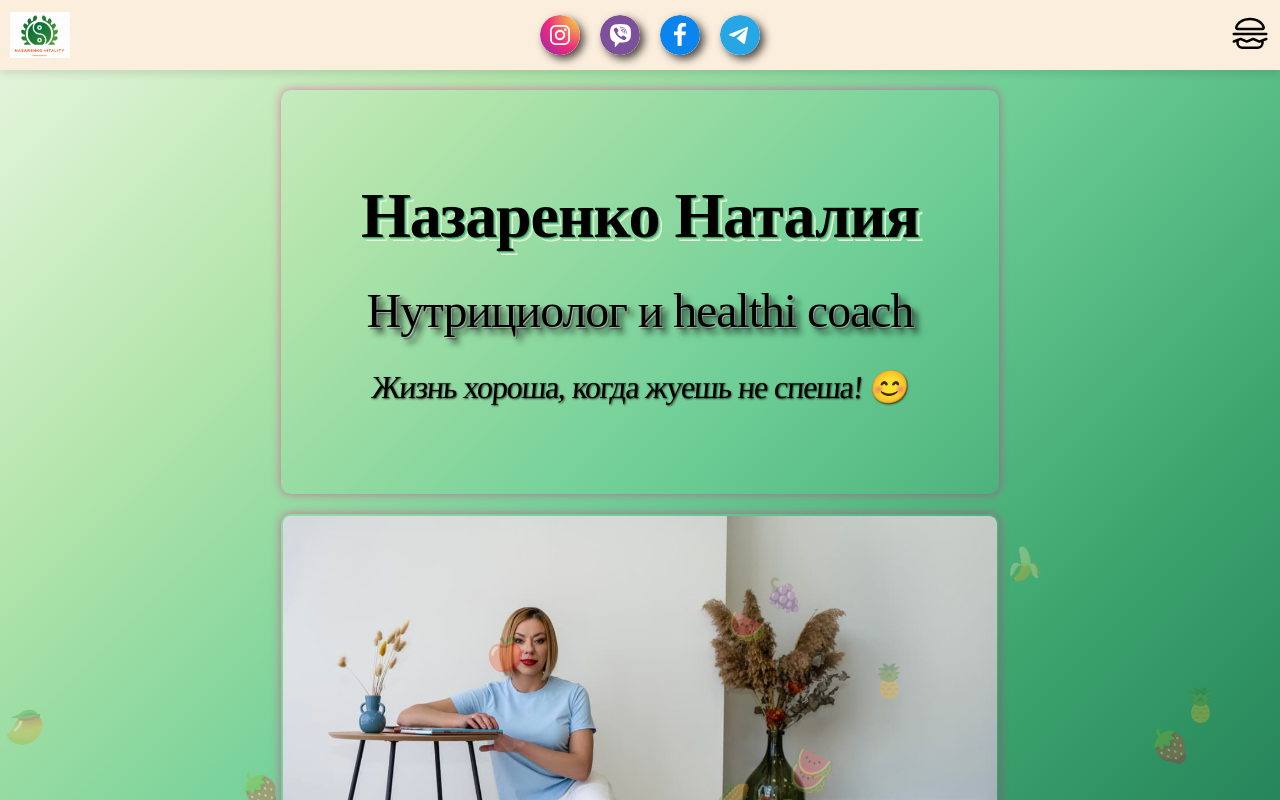
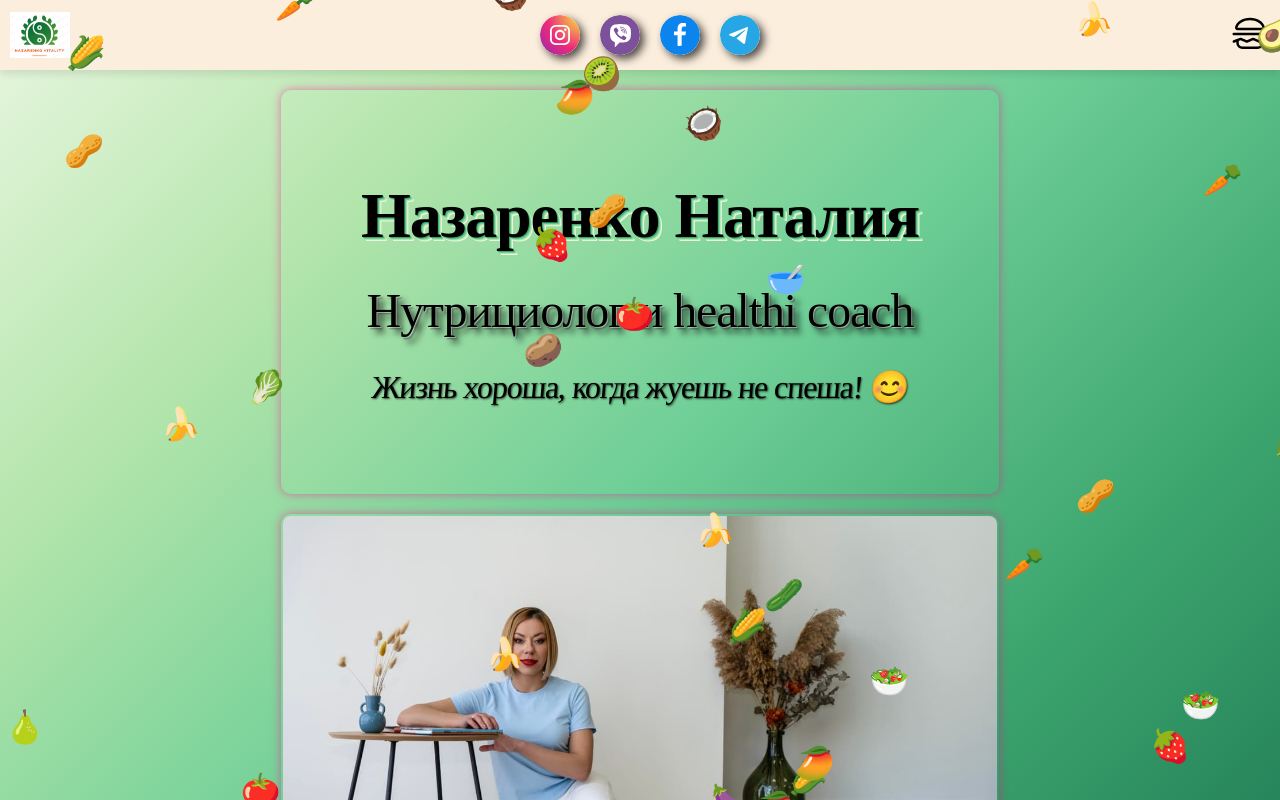
Before and after one commit to costiantynsnaider35/nazarenko.vitality, a React (Vite) app: page / in a window 1280 px wide. Built offline with nearby package versions, Linux system fonts and the light colour scheme.

Commit message:
добавил елементы в анимацию на главной странице

```diff
--- a/src/components/FruitRain/FruitRain.jsx
+++ b/src/components/FruitRain/FruitRain.jsx
@@ -1,7 +1,38 @@
 import { motion } from "framer-motion";
 import { useState, useEffect } from "react";
 
-const fruits = ["🍎", "🍌", "🍉", "🍒", "🍇", "🥕", "🌽", "🍓", "🥭", "🍍"];
+const elements = [
+  "🍎",
+  "🍌",
+  "🍉",
+  "🍒",
+  "🍇",
+  "🥕",
+  "🌽",
+  "🍓",
+  "🥭",
+  "🍍",
+  "🥥",
+  "🥛",
+  "🥔",
+  "🥒",
+  "🥬",
+  "🥦",
+  "🧅",
+  "🥜",
+  "🧄",
+  "🍆",
+  "🥑",
+  "🥝",
+  "🍓",
+  "🍅",
+  "🍐",
+  "🍑",
+  "🥣",
+  "🥗",
+  "☕",
+  "🧃",
+];
 
 const FruitRain = () => {
   const [items, setItems] = useState([]);
@@ -15,14 +46,13 @@ const FruitRain = () => {
         ...prev,
         {
           id: Math.random(),
-          emoji: fruits[Math.floor(Math.random() * fruits.length)],
+          emoji: elements[Math.floor(Math.random() * elements.length)],
           left: Math.random() * 100,
         },
       ]);
-    }, 100); // Появление новых фруктов
+    }, 100);
 
-    // Остановить анимацию через 5 секунд
-    setTimeout(() => setShowAnimation(false), 3000);
+    setTimeout(() => setShowAnimation(false), 5000);
 
     return () => clearInterval(interval);
   }, [showAnimation]);
@@ -44,12 +74,12 @@ const FruitRain = () => {
           key={item.id}
           initial={{ y: -50, opacity: 1 }}
           animate={{
-            y: "100vh", // Фрукты двигаются до низа экрана
+            y: "100vh",
             opacity: showAnimation ? 1 : 0, // Плавное исчезновение через 5 секунд
           }}
           transition={{
-            duration: 4, // Длительность анимации движения
-            ease: "easeInOut", // Плавное начало и конец анимации
+            duration: 4,
+            ease: "easeInOut",
           }}
           style={{
             position: "absolute",
```
